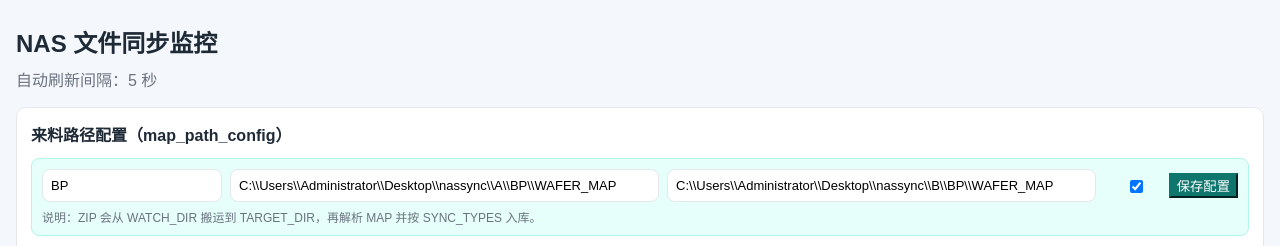
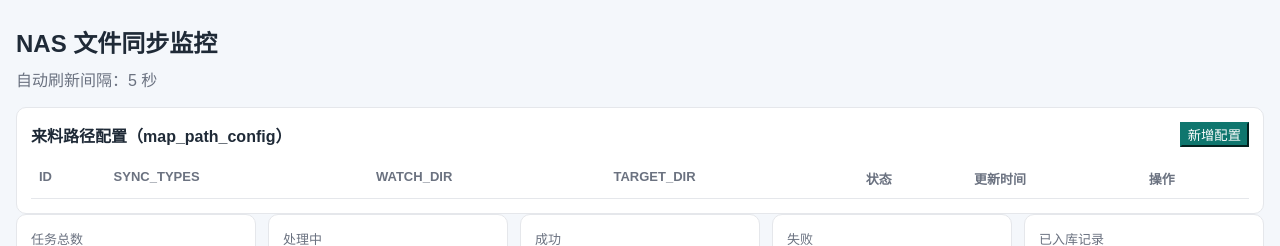
Before and after one commit to doublej9999/nassync, a Python web app: template nassync/templates/dashboard.html in a window 1280 px wide. Shown: the top 246 px of the page. Run offline with Jinja, Linux system fonts and the light colour scheme; the template is opened without the code that fills it, so the values that code supplies are empty.

Commit message:
Add modal path config CRUD and backup-only ZIP processing

```diff
--- a/nassync/templates/dashboard.html
+++ b/nassync/templates/dashboard.html
@@ -44,16 +44,21 @@
     .status.PENDING { background: var(--warn); }
     .status.FAILED { background: var(--err); }
     .meta { margin-top: 12px; color: var(--muted); font-size: 12px; display: flex; justify-content: space-between; }
-    .cfg-box { background: var(--accent-light); border: 1px solid #b2f5ea; border-radius: 8px; padding: 10px; margin-bottom: 10px; }
-    .cfg-grid { display: grid; grid-template-columns: 180px 1fr 1fr auto auto; gap: 8px; align-items: center; }
-    .cfg-grid input { width: 100%; box-sizing: border-box; border: 1px solid var(--border); border-radius: 8px; padding: 8px; font-size: 13px; }
     .btn-primary { background: var(--accent); color: #fff; border-color: var(--accent); }
     .btn-danger { color: var(--err); }
-    .hint { color: var(--muted); font-size: 12px; margin-top: 6px; }
     .cfg-enabled { white-space: nowrap; }
+    .section-head { display: flex; justify-content: space-between; align-items: center; gap: 8px; margin-bottom: 12px; }
+    .section-head h2 { margin: 0; }
+    .modal-mask { position: fixed; inset: 0; background: rgba(0, 0, 0, 0.35); display: none; align-items: center; justify-content: center; z-index: 1000; }
+    .modal-mask.show { display: flex; }
+    .modal-card { width: min(760px, calc(100vw - 24px)); background: #fff; border-radius: 10px; border: 1px solid var(--border); padding: 14px; }
+    .modal-title { font-size: 16px; font-weight: 700; margin-bottom: 10px; }
+    .modal-grid { display: grid; grid-template-columns: 140px 1fr; gap: 10px; align-items: center; }
+    .modal-grid input { width: 100%; box-sizing: border-box; border: 1px solid var(--border); border-radius: 8px; padding: 8px; font-size: 13px; }
+    .modal-actions { margin-top: 12px; display: flex; justify-content: flex-end; gap: 8px; }
     @media (max-width: 980px) {
-      .cfg-grid { grid-template-columns: 1fr; }
       .cfg-enabled { margin-top: 4px; }
+      .modal-grid { grid-template-columns: 1fr; }
     }
   </style>
 </head>
@@ -63,21 +68,35 @@
     <div class="sub">自动刷新间隔：5 秒</div>
 
     <div class="section">
-      <h2>来料路径配置（map_path_config）</h2>
-      <div class="cfg-box">
-        <div class="cfg-grid">
-          <input id="cfg_sync_types" type="text" placeholder="SYNC_TYPES，例如 BP" value="BP">
-          <input id="cfg_watch_dir" type="text" placeholder="WATCH_DIR" value="C:\\Users\\Administrator\\Desktop\\nassync\\A\\BP\\WAFER_MAP">
-          <input id="cfg_target_dir" type="text" placeholder="TARGET_DIR" value="C:\\Users\\Administrator\\Desktop\\nassync\\B\\BP\\WAFER_MAP">
-          <label class="cfg-enabled"><input id="cfg_enabled" type="checkbox" checked> 启用</label>
-          <button id="cfg_save_btn" class="btn-primary" type="button">保存配置</button>
-        </div>
-        <div class="hint">说明：ZIP 会从 WATCH_DIR 搬运到 TARGET_DIR，再解析 MAP 并按 SYNC_TYPES 入库。</div>
+      <div class="section-head">
+        <h2>来料路径配置（map_path_config）</h2>
+        <button id="cfg_add_btn" class="btn-primary" type="button">新增配置</button>
       </div>
       <table>
         <thead><tr><th>ID</th><th>SYNC_TYPES</th><th>WATCH_DIR</th><th>TARGET_DIR</th><th>状态</th><th>更新时间</th><th>操作</th></tr></thead>
         <tbody id="cfg_tbody"></tbody>
       </table>
+    </div>
+
+    <div id="cfg_add_modal" class="modal-mask">
+      <div class="modal-card">
+        <div id="cfg_add_modal_title" class="modal-title">新增来料路径配置</div>
+        <div class="modal-grid">
+          <input id="add_id" type="hidden" value="">
+          <label for="add_sync_types">SYNC_TYPES</label>
+          <input id="add_sync_types" type="text" placeholder="例如 BP" value="">
+          <label for="add_watch_dir">WATCH_DIR</label>
+          <input id="add_watch_dir" type="text" placeholder="" value="">
+          <label for="add_target_dir">TARGET_DIR</label>
+          <input id="add_target_dir" type="text" placeholder="" value="">
+          <label for="add_enabled">启用状态</label>
+          <label class="cfg-enabled"><input id="add_enabled" type="checkbox" checked> 启用</label>
+        </div>
+        <div class="modal-actions">
+          <button id="cfg_add_cancel_btn" type="button">取消</button>
+          <button id="cfg_add_save_btn" class="btn-primary" type="button">确认新增</button>
+        </div>
+      </div>
     </div>
 
     <div class="grid">
@@ -174,7 +193,10 @@
           <td class="mono">${esc(x.target_dir)}</td>
           <td>${x.enabled ? '<span class="ok">启用</span>' : '<span class="warn">停用</span>'}</td>
           <td>${esc(x.updated_at || '-')}</td>
-          <td><button class="btn-danger" type="button" onclick="removeConfig(${Number(x.id)})">删除</button></td>
+          <td>
+            <button type="button" onclick="editConfig(${Number(x.id)})">编辑</button>
+            <button class="btn-danger" type="button" onclick="removeConfig(${Number(x.id)})">删除</button>
+          </td>
         </tr>
       `).join('');
       if (!state.configs.length) {
@@ -187,25 +209,60 @@
       renderConfigs(data.items || []);
     }
 
-    async function saveConfig() {
-      const sync_types = document.getElementById('cfg_sync_types').value.trim().toUpperCase();
-      const watch_dir = document.getElementById('cfg_watch_dir').value.trim();
-      const target_dir = document.getElementById('cfg_target_dir').value.trim();
-      const enabled = document.getElementById('cfg_enabled').checked;
+    function openAddModal() {
+      clearModalForm();
+      document.getElementById('cfg_add_modal').classList.add('show');
+    }
+
+    function closeAddModal() {
+      document.getElementById('cfg_add_modal').classList.remove('show');
+    }
+
+    async function saveNewConfig() {
+      const id = document.getElementById('add_id').value.trim();
+      const sync_types = document.getElementById('add_sync_types').value.trim().toUpperCase();
+      const watch_dir = document.getElementById('add_watch_dir').value.trim();
+      const target_dir = document.getElementById('add_target_dir').value.trim();
+      const enabled = document.getElementById('add_enabled').checked;
 
       if (!sync_types || !watch_dir || !target_dir) {
         alert('SYNC_TYPES/WATCH_DIR/TARGET_DIR 都不能为空');
         return;
       }
 
-      const payload = { sync_types, watch_dir, target_dir, enabled };
+      const payload = { id: id || null, sync_types, watch_dir, target_dir, enabled };
       const data = await fetchJson('/api/map-path-config', {
         method: 'POST',
         headers: { 'Content-Type': 'application/json' },
         body: JSON.stringify(payload),
       });
       renderConfigs(data.items || []);
-      alert('保存成功，监听目录已刷新');
+      clearModalForm();
+      closeAddModal();
+      alert(id ? '更新成功，监听目录已刷新' : '新增成功，监听目录已刷新');
+    }
+
+    function editConfig(id) {
+      const item = (state.configs || []).find(x => Number(x.id) === Number(id));
+      if (!item) return;
+      document.getElementById('add_id').value = String(item.id);
+      document.getElementById('add_sync_types').value = item.sync_types || '';
+      document.getElementById('add_watch_dir').value = item.watch_dir || '';
+      document.getElementById('add_target_dir').value = item.target_dir || '';
+      document.getElementById('add_enabled').checked = Boolean(item.enabled);
+      document.getElementById('cfg_add_modal_title').textContent = '编辑来料路径配置';
+      document.getElementById('cfg_add_save_btn').textContent = '确认更新';
+      document.getElementById('cfg_add_modal').classList.add('show');
+    }
+
+    function clearModalForm() {
+      document.getElementById('add_id').value = '';
+      document.getElementById('add_sync_types').value = 'BP';
+      document.getElementById('add_watch_dir').value = 'C:\\\\Users\\\\Administrator\\\\Desktop\\\\nassync\\\\A\\\\BP\\\\WAFER_MAP';
+      document.getElementById('add_target_dir').value = 'C:\\\\Users\\\\Administrator\\\\Desktop\\\\nassync\\\\B\\\\BP\\\\WAFER_MAP';
+      document.getElementById('add_enabled').checked = true;
+      document.getElementById('cfg_add_modal_title').textContent = '新增来料路径配置';
+      document.getElementById('cfg_add_save_btn').textContent = '确认新增';
     }
 
     async function removeConfig(id) {
@@ -296,11 +353,13 @@
       const recordQ = document.getElementById('record_q');
       const recordPageSize = document.getElementById('record_page_size');
 
-      document.getElementById('cfg_save_btn').addEventListener('click', async () => {
+      document.getElementById('cfg_add_btn').addEventListener('click', openAddModal);
+      document.getElementById('cfg_add_cancel_btn').addEventListener('click', closeAddModal);
+      document.getElementById('cfg_add_save_btn').addEventListener('click', async () => {
         try {
-          await saveConfig();
+          await saveNewConfig();
         } catch (e) {
-          alert(e.message || '保存失败');
+          alert(e.message || '新增失败');
         }
       });
 
```
Also changed, not shown: nassync/dashboard.py (+16 -6 lines), nassync/db.py (+64 -6 lines), nassync/processor.py (+13 -35 lines), tests/test_processor.py (+9 -11 lines), README.md.
